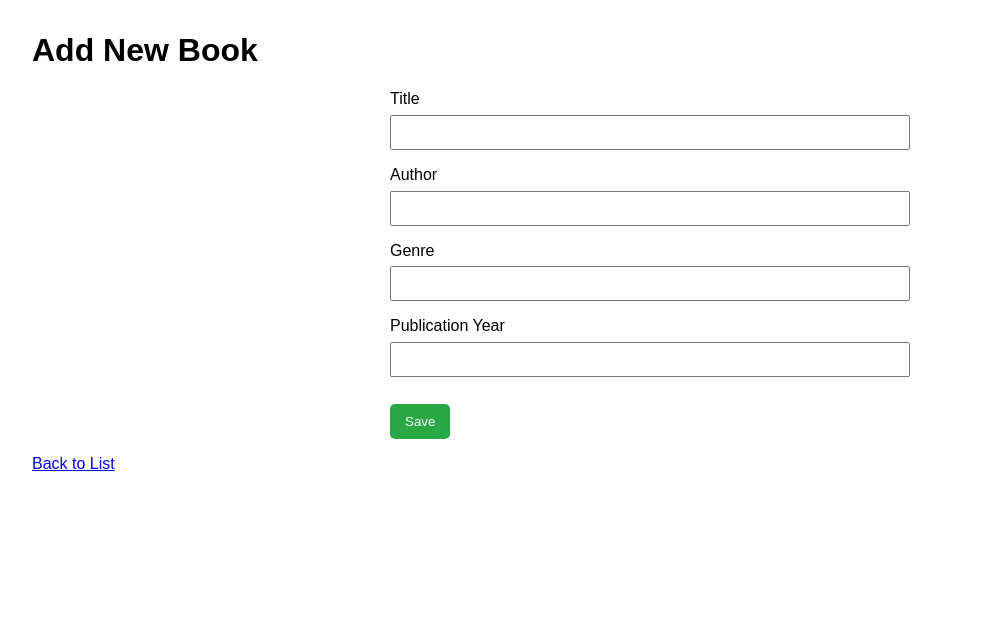
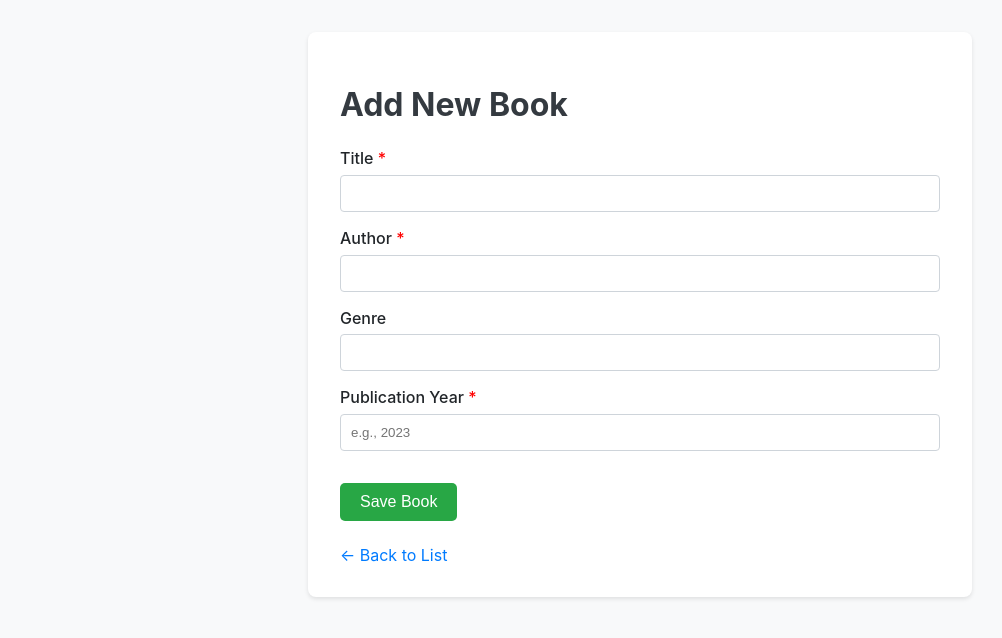
Before and after one commit to tylertran349/amsb-library-app, a CodeIgniter 4 app: the page made by app/Views/books/create.php in a window 1280 px wide. Shown: the top 638 px of the page, without its empty margins (0-1002 px from the left). Run offline with PHP 8.4 and a stand-in for CodeIgniter, Linux system fonts and the light colour scheme; the template is opened without the code that fills it, so the values that code supplies are empty; some libraries are stand-ins or nearby versions.

Commit message:
Add form validation

```diff
--- a/app/Views/books/create.php
+++ b/app/Views/books/create.php
@@ -3,39 +3,61 @@
 <head>
     <meta charset="UTF-8">
     <title>Add New Book</title>
+    <!-- Using a consistent style block -->
     <style>
-        body { font-family: sans-serif; margin: 2em; }
-        form { max-width: 500px; margin: auto; }
-        label { display: block; margin-top: 1em; }
-        input[type=text], input[type=number] { width: 100%; padding: 8px; margin-top: 0.5em; }
-        input[type=submit] { margin-top: 2em; padding: 10px 15px; background-color: #28a745; color: white; border: none; border-radius: 5px; cursor: pointer; }
-        .back-link { display: block; margin-top: 1em; }
+        body { font-family: -apple-system, BlinkMacSystemFont, "Segoe UI", Roboto, "Helvetica Neue", Arial, sans-serif; margin: 2em; background-color: #f8f9fa; color: #212529; }
+        .container { max-width: 600px; margin: auto; background: white; padding: 2em; border-radius: 8px; box-shadow: 0 2px 4px rgba(0,0,0,0.1); }
+        h1 { color: #343a40; }
+        form { margin-top: 1.5em; }
+        label { display: block; margin-top: 1em; font-weight: 500; }
+        input[type=text], input[type=number] { width: 100%; padding: 0.75em; margin-top: 0.5em; border-radius: 4px; border: 1px solid #ced4da; box-sizing: border-box; }
+        input[type=submit] { margin-top: 2em; padding: 10px 20px; background-color: #28a745; color: white; border: none; border-radius: 5px; cursor: pointer; font-size: 1em; }
+        input[type=submit]:hover { background-color: #218838; }
+        .back-link { display: inline-block; margin-top: 1.5em; color: #007bff; text-decoration: none; }
+        .back-link:hover { text-decoration: underline; }
+        .errors { background-color: #f8d7da; color: #721c24; border: 1px solid #f5c6cb; padding: 1rem; border-radius: 5px; margin-bottom: 20px; }
+        .errors ul { padding-left: 20px; margin: 0; }
     </style>
 </head>
 <body>
 
-    <h1>Add New Book</h1>
+    <div class="container">
+        <h1>Add New Book</h1>
 
-    <!-- The form will be submitted to the 'store' method -->
-    <form action="/books/create" method="post">
-        <?= csrf_field() ?> <!-- Important for security -->
+        <!-- This block will display validation errors -->
+        <?php if (session()->getFlashdata('errors')): ?>
+            <div class="errors">
+                <strong>Please correct the following errors:</strong>
+                <ul>
+                    <?php foreach (session()->getFlashdata('errors') as $error) : ?>
+                        <li><?= esc($error) ?></li>
+                    <?php endforeach ?>
+                </ul>
+            </div>
+        <?php endif; ?>
 
-        <label for="title">Title</label>
-        <input type="text" name="title" id="title" value="">
+        <!-- Make sure the form action is correct for presenter routing -->
+        <form action="/books/create" method="post">
+            <?= csrf_field() ?> <!-- Don't forget the CSRF field for security -->
 
-        <label for="author">Author</label>
-        <input type="text" name="author" id="author" value="">
+            <label for="title">Title <span style="color: red;">*</span></label>
+            <!-- The old() function re-populates the field on validation error -->
+            <input type="text" name="title" id="title" value="<?= old('title') ?>">
 
-        <label for="genre">Genre</label>
-        <input type="text" name="genre" id="genre" value="">
+            <label for="author">Author <span style="color: red;">*</span></label>
+            <input type="text" name="author" id="author" value="<?= old('author') ?>">
 
-        <label for="publication_year">Publication Year</label>
-        <input type="number" name="publication_year" id="publication_year" value="">
+            <label for="genre">Genre</label>
+            <input type="text" name="genre" id="genre" value="<?= old('genre') ?>">
 
-        <input type="submit" value="Save">
-    </form>
+            <label for="publication_year">Publication Year <span style="color: red;">*</span></label>
+            <input type="number" name="publication_year" id="publication_year" value="<?= old('publication_year') ?>" placeholder="e.g., 2023">
 
-    <a href="/" class="back-link">Back to List</a>
+            <input type="submit" value="Save Book">
+        </form>
+
+        <a href="/" class="back-link">← Back to List</a>
+    </div>
 
 </body>
 </html>
```
Also changed, not shown: app/Controllers/Books.php (+34 -12 lines), app/Views/books/edit.php (+43 -22 lines).
